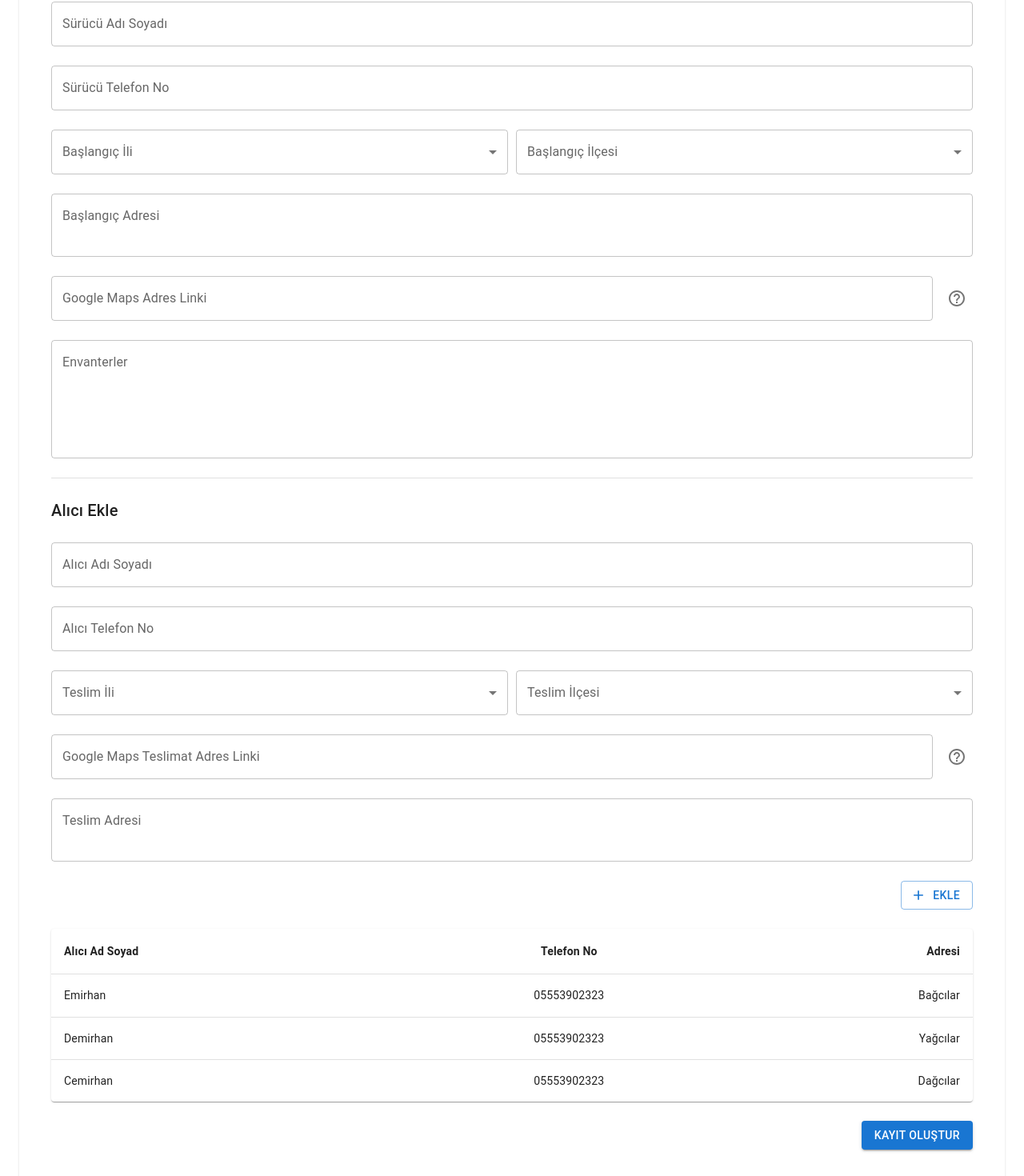
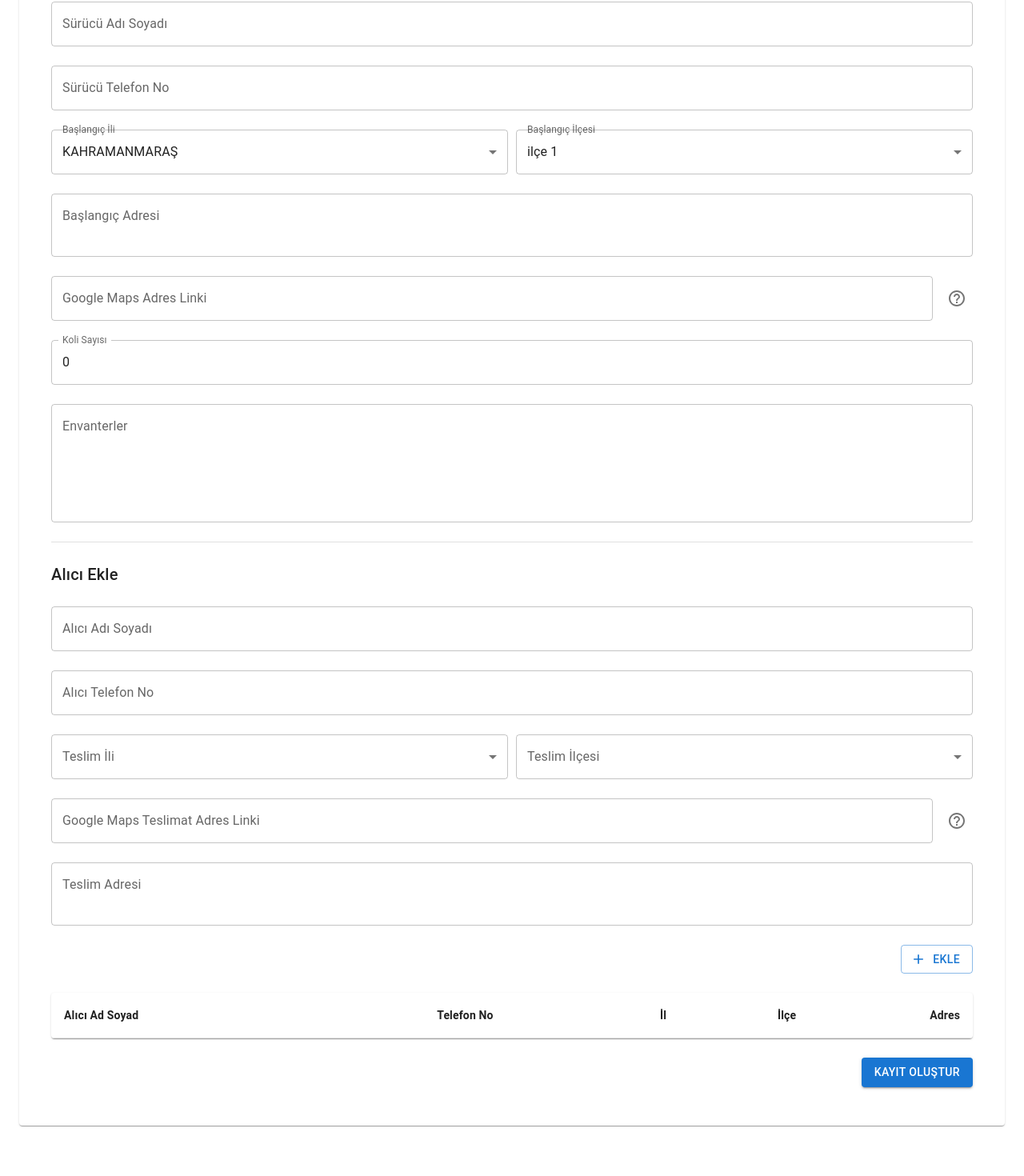
Before and after one commit to acikkaynak/afetkargo-client, a React (Create React App) app: page /kayit in a window 1280 px wide. Shown: the part 233-1703 px from the top of the page at 80% size. After the commit the page ends 1664 px from the top, so only its background shows below. Built offline with nearby package versions, Linux system fonts and the light colour scheme.

Commit message:
sender page updates

```diff
--- a/src/containers/Monitoring/index.js
+++ b/src/containers/Monitoring/index.js
@@ -65,6 +65,11 @@ const Monitoring = () => {
     ],
     partialcount: 0,
   });
+
+  const driverOnRoad = () => {
+    //endpoint çağır
+
+  }
 
   return (
     <Grid
@@ -148,7 +153,7 @@ const Monitoring = () => {
         xs={12}
         style={{ display: "flex", justifyContent: "flex-end", gap: "10px" }}
       >
-        <Button variant="contained">Yola çıktım</Button>
+        <Button variant="contained" onClick={driverOnRoad}>Yola çıktım</Button>
         <Button
           variant="contained"
           style={{ backgroundColor: "green" }}
--- a/src/containers/Sender/index.js
+++ b/src/containers/Sender/index.js
@@ -32,56 +32,69 @@ function createData(
   return { deliveryFullname, deliveryPhone, address, deliveryGoogleMapsLink };
 }
 
-const rows = [
-  createData(
-    "Emirhan",
-    "05553902323",
-    "Bağcılar",
-    "https://www.google.com/maps/place/Crystal+Admiral+Resort+Suites+%26+SPA/@36.6949113,31.6098093,13.75z/data=!4m8!3m7!1s0x14c3536c30bc9b99:0x5cbeef369867e031!5m2!4m1!1i2!8m2!3d36.6950891!4d31.5976238"
-  ),
-  createData(
-    "Demirhan",
-    "05553902323",
-    "Yağcılar",
-    "https://www.google.com/maps/place/Crystal+Admiral+Resort+Suites+%26+SPA/@36.6949113,31.6098093,13.75z/data=!4m8!3m7!1s0x14c3536c30bc9b99:0x5cbeef369867e031!5m2!4m1!1i2!8m2!3d36.6950891!4d31.5976238"
-  ),
-  createData(
-    "Cemirhan",
-    "05553902323",
-    "Dağcılar",
-    "https://www.google.com/maps/place/Crystal+Admiral+Resort+Suites+%26+SPA/@36.6949113,31.6098093,13.75z/data=!4m8!3m7!1s0x14c3536c30bc9b99:0x5cbeef369867e031!5m2!4m1!1i2!8m2!3d36.6950891!4d31.5976238"
-  ),
-];
-
 const Sender = () => {
   const navigate = useNavigate();
+
+  const [deliveryRows, setDeliveryRows] = useState([]);
 
   const [senderData, setSenderData] = useState({
     code: "",
     plateNo: "",
     driverFullname: "",
     driverPhone: "",
-    inventory: "",
-    cityId: "",
-    countyId: "",
-    startAddressAddress: "",
+    cityId: 10,
+    countyId: 10,
+    startAddress: "",
+    partialcount: 0,
+    googleMapsLink: "",
     long: "",
     lat: "",
-    googleMapsLink: "",
-    endAddressList: [
-      {
+    inventory: "",
+    endAddressList: []
+  });
+
+  const [deliveryData, setDeliveryData] = useState({
     deliveryFullname: "",
     deliveryPhone: "",
     cityId: "",
     countyId: "",
+    deliveryGoogleMapsLink: "",
     address: "",
     deliveryLong: "",
     deliveryLat: "",
-        deliveryGoogleMapsLink: "",
-      },
-    ],
-    partialcount: 0,
   });
+
+  const fieldOnChange = (value, field) => {
+    let tempData = Object.assign({}, senderData);
+    tempData[field] = value
+    setSenderData(tempData);
+  }
+
+  const deliveryFieldOnChange = (value, field) => {
+    let tempData = Object.assign({}, deliveryData);
+    tempData[field] = value;
+    setDeliveryData(tempData);
+  }
+
+  const handleRegisterTruck = () => {
+    console.log("senderData", senderData);
+    navigate("/izle")
+  }
+
+  const handleAddDelivery = () => {
+    let row = {
+      deliveryFullname: deliveryData.deliveryFullname,
+      deliveryPhone: deliveryData.deliveryPhone,
+      cityId: deliveryData.cityId,
+      countyId: deliveryData.countyId,
+      deliveryGoogleMapsLink: deliveryData.deliveryGoogleMapsLink,
+      address: deliveryData.address,
+      deliveryLong: deliveryData.deliveryLong,
+      deliveryLat: deliveryData.deliveryLat
+    }
+
+    setDeliveryRows(deliveryRows => [...deliveryRows, row]);
+  }
 
   return (
     <Grid
@@ -100,7 +113,14 @@ const Sender = () => {
       <Divider />
 
       <Grid item xs={12}>
-        <TextField id="plateno" label="Plaka No" variant="outlined" fullWidth />
+        <TextField
+          id="plateno"
+          label="Plaka No"
+          variant="outlined"
+          fullWidth
+          value={senderData.plateNo}
+          onChange={(e) => fieldOnChange(e.target.value, "plateNo")}
+        />
       </Grid>
 
       <Grid item xs={12}>
@@ -109,6 +129,8 @@ const Sender = () => {
           label="Sürücü Adı Soyadı"
           variant="outlined"
           fullWidth
+          value={senderData.driverFullname}
+          onChange={(e) => fieldOnChange(e.target.value, "driverFullname")}
         />
       </Grid>
 
@@ -118,6 +140,8 @@ const Sender = () => {
           label="Sürücü Telefon No"
           variant="outlined"
           fullWidth
+          value={senderData.driverPhone}
+          onChange={(e) => fieldOnChange(e.target.value, "driverPhone")}
         />
       </Grid>
 
@@ -128,7 +152,12 @@ const Sender = () => {
       >
         <FormControl fullWidth>
           <InputLabel id="startCityLabel">Başlangıç İli</InputLabel>
-          <Select labelId="startCityLabel" id="startCityId">
+          <Select
+            labelId="startCityLabel"
+            id="startCityId"
+            value={senderData.cityId}
+            onChange={(e) => fieldOnChange(e.target.value, "cityId")}
+          >
             <MenuItem value={10}>KAHRAMANMARAŞ</MenuItem>
             <MenuItem value={20}>HATAY</MenuItem>
           </Select>
@@ -136,7 +165,12 @@ const Sender = () => {
 
         <FormControl fullWidth>
           <InputLabel id="startCountLabel">Başlangıç İlçesi</InputLabel>
-          <Select labelId="startCountLabel" id="startCountId">
+          <Select
+            labelId="startCountLabel"
+            id="startCountId"
+            value={senderData.countyId}
+            onChange={(e) => fieldOnChange(e.target.value, "countyId")}
+          >
             <MenuItem value={10}>ilçe 1</MenuItem>
             <MenuItem value={20}>ilçe 2</MenuItem>
           </Select>
@@ -145,12 +179,14 @@ const Sender = () => {
 
       <Grid item xs={12}>
         <TextField
-          id="startAddressAddress"
+          id="startAddress"
           label="Başlangıç Adresi"
           variant="outlined"
           fullWidth
           multiline={true}
           rows={2}
+          value={senderData.startAddress}
+          onChange={(e) => fieldOnChange(e.target.value, "startAddress")}
         />
       </Grid>
 
@@ -170,6 +206,8 @@ const Sender = () => {
           variant="outlined"
           placeholder="https://www.google.com/maps/place/@..."
           fullWidth
+          value={senderData.googleMapsLink}
+          onChange={(e) => fieldOnChange(e.target.value, "googleMapsLink")}
         />
 
         <Tooltip title="Kalkış noktasının adres bilgisini google maps üzerinden bulup, adres linkini kopyalayıp buraya yapıştırabilirsiniz.">
@@ -181,12 +219,25 @@ const Sender = () => {
 
       <Grid item xs={12}>
         <TextField
+          id="partial-count"
+          label="Koli Sayısı"
+          variant="outlined"
+          fullWidth
+          value={senderData.partialcount}
+          onChange={(e) => fieldOnChange(e.target.value, "partialcount")}
+        />
+      </Grid>
+
+      <Grid item xs={12}>
+        <TextField
           id="inventory"
           label="Envanterler"
           variant="outlined"
           fullWidth
           multiline={true}
           rows={5}
+          value={senderData.inventory}
+          onChange={(e) => fieldOnChange(e.target.value, "inventory")}
         />
       </Grid>
       <Divider />
@@ -200,6 +251,8 @@ const Sender = () => {
           label="Alıcı Adı Soyadı"
           variant="outlined"
           fullWidth
+          value={deliveryData.deliveryFullname}
+          onChange={(e) => deliveryFieldOnChange(e.target.value, "deliveryFullname")}
         />
       </Grid>
 
@@ -209,6 +262,8 @@ const Sender = () => {
           label="Alıcı Telefon No"
           variant="outlined"
           fullWidth
+          value={deliveryData.deliveryPhone}
+          onChange={(e) => deliveryFieldOnChange(e.target.value, "deliveryPhone")}
         />
       </Grid>
 
@@ -219,7 +274,12 @@ const Sender = () => {
       >
         <FormControl fullWidth>
           <InputLabel id="deliveryCityLabel">Teslim İli</InputLabel>
-          <Select labelId="deliveryCityLabel" id="deliveryCityId">
+          <Select
+            labelId="deliveryCityLabel"
+            id="deliveryCityId"
+            value={deliveryData.cityId}
+            onChange={(e) => deliveryFieldOnChange(e.target.value, "cityId")}
+          >
             <MenuItem value={10}>KAHRAMANMARAŞ</MenuItem>
             <MenuItem value={20}>HATAY</MenuItem>
           </Select>
@@ -227,7 +287,12 @@ const Sender = () => {
 
         <FormControl fullWidth>
           <InputLabel id="deliveryCountLabel">Teslim İlçesi</InputLabel>
-          <Select labelId="deliveryCountLabel" id="deliveryCountId">
+          <Select
+            labelId="deliveryCountLabel"
+            id="deliveryCountId"
+            value={deliveryData.countyId}
+            onChange={(e) => deliveryFieldOnChange(e.target.value, "countyId")}
+          >
             <MenuItem value={10}>ilçe 1</MenuItem>
             <MenuItem value={20}>ilçe 2</MenuItem>
           </Select>
@@ -250,6 +315,8 @@ const Sender = () => {
           variant="outlined"
           placeholder="https://www.google.com/maps/place/@..."
           fullWidth
+          value={deliveryData.deliveryGoogleMapsLink}
+          onChange={(e) => deliveryFieldOnChange(e.target.value, "deliveryGoogleMapsLink")}
         />
 
         <Tooltip title="Teslim noktasının adres bilgisini google maps üzerinden bulup, adres linkini kopyalayıp buraya yapıştırabilirsiniz.">
@@ -267,6 +334,8 @@ const Sender = () => {
           fullWidth
           multiline={true}
           rows={2}
+          value={deliveryData.address}
+          onChange={(e) => deliveryFieldOnChange(e.target.value, "address")}
         />
       </Grid>
 
@@ -275,7 +344,7 @@ const Sender = () => {
         xs={12}
         style={{ display: "flex", justifyContent: "flex-end" }}
       >
-        <Button variant="outlined" startIcon={<AddIcon />}>
+        <Button variant="outlined" startIcon={<AddIcon />} onClick={handleAddDelivery}>
           Ekle
         </Button>
       </Grid>
@@ -292,12 +361,18 @@ const Sender = () => {
                   Telefon No
                 </TableCell>
                 <TableCell align="right" style={{ fontWeight: "700" }}>
-                  Adresi
+                  İl
+                </TableCell>
+                <TableCell align="right" style={{ fontWeight: "700" }}>
+                  İlçe
+                </TableCell>
+                <TableCell align="right" style={{ fontWeight: "700" }}>
+                  Adres
                 </TableCell>
               </TableRow>
             </TableHead>
             <TableBody>
-              {rows.map((row, index) => (
+              {deliveryRows.map((row, index) => (
                 <TableRow
                   key={index}
                   sx={{ "&:last-child td, &:last-child th": { border: 0 } }}
@@ -306,6 +381,8 @@ const Sender = () => {
                     {row.deliveryFullname}
                   </TableCell>
                   <TableCell align="center">{row.deliveryPhone}</TableCell>
+                  <TableCell align="right">{row.cityId}</TableCell>
+                  <TableCell align="right">{row.countyId}</TableCell>
                   <TableCell align="right">{row.address}</TableCell>
                 </TableRow>
               ))}
@@ -319,7 +396,7 @@ const Sender = () => {
         xs={12}
         style={{ display: "flex", justifyContent: "flex-end" }}
       >
-        <Button variant="contained" onClick={() => navigate("/izle")}>
+        <Button variant="contained" onClick={() => handleRegisterTruck()}>
           Kayıt Oluştur
         </Button>
       </Grid>
```
Lines whose indentation alone changed are shown as unchanged.
